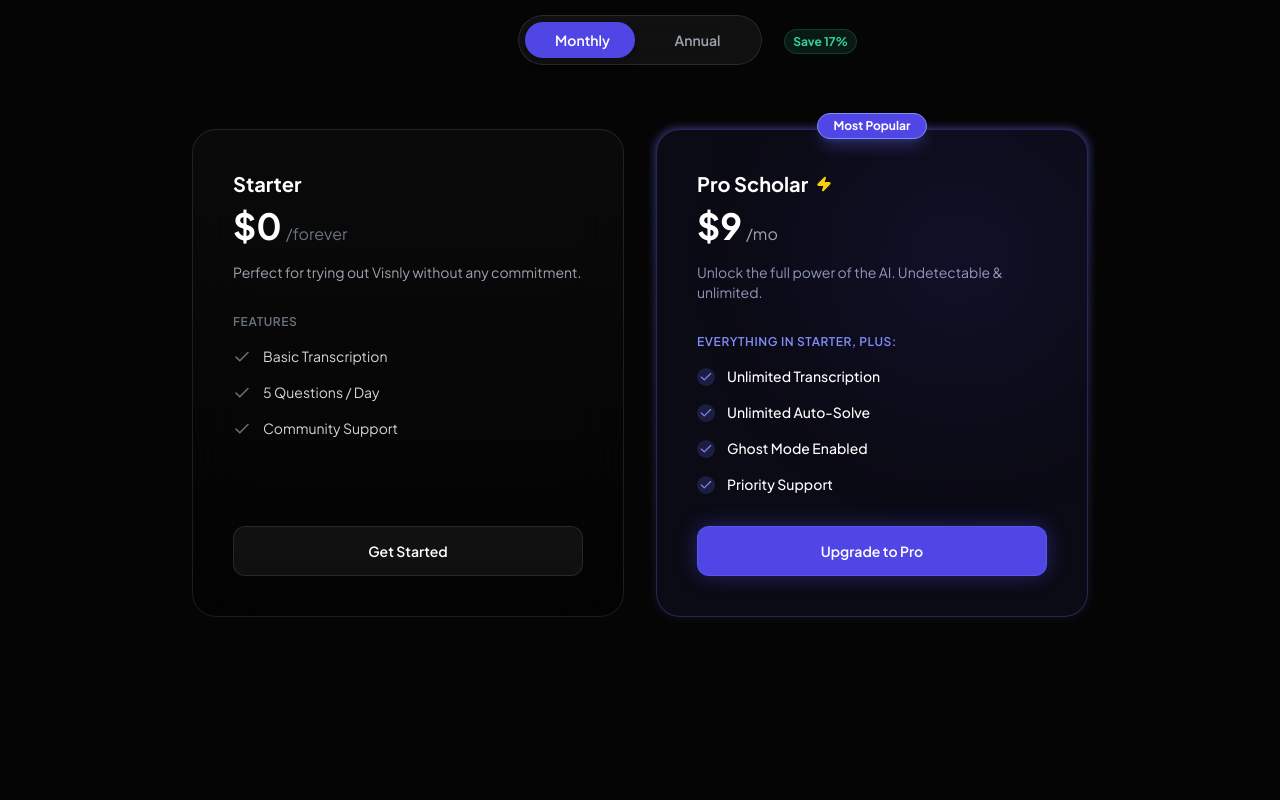
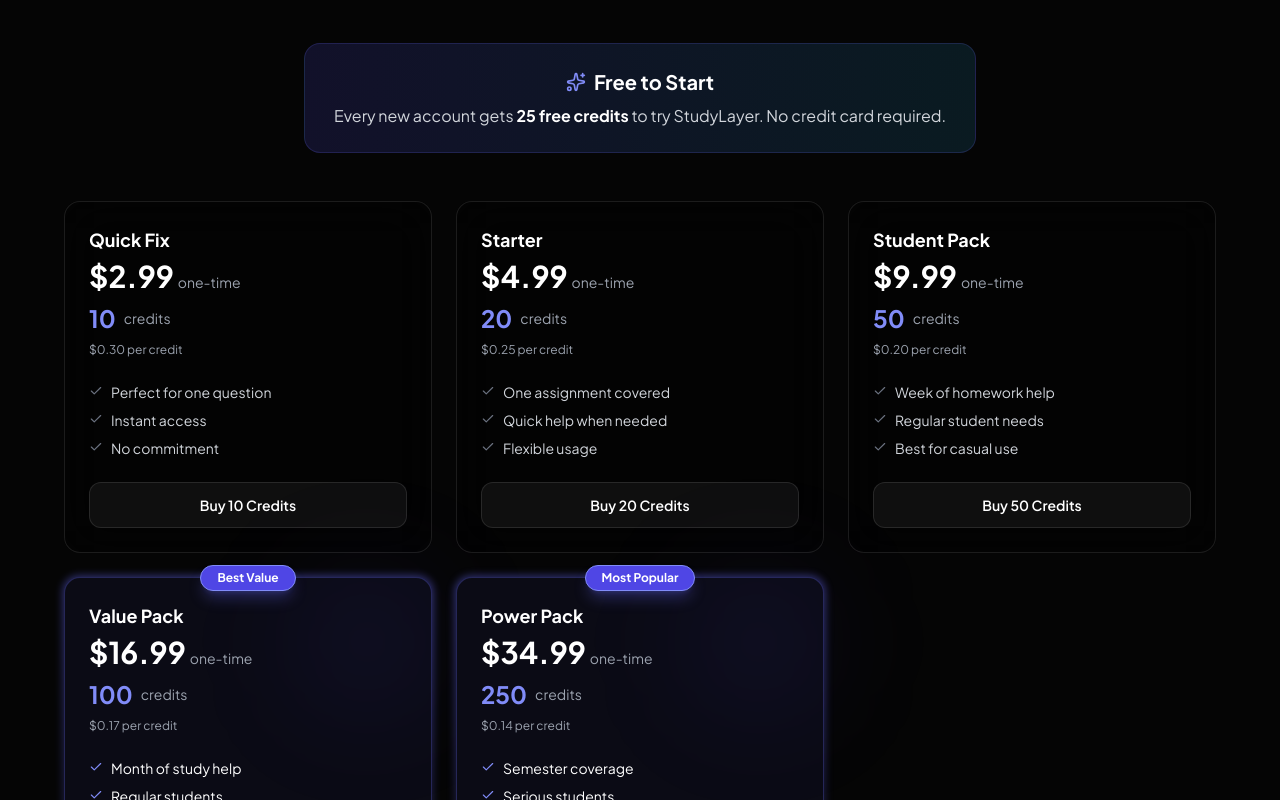
Before and after one commit to timbehrens12/learning, a React (Vite) app in the folder web/: page / in a window 1280 px wide. Shown: the part 4540-5340 px from the top of the page. Built offline with nearby package versions, Linux system fonts and the light colour scheme.

Commit message:
Update pricing to show credit packages

```diff
--- a/web/src/components/Pricing.tsx
+++ b/web/src/components/Pricing.tsx
@@ -1,44 +1,65 @@
-import { useState } from 'react';
 import { motion } from 'framer-motion';
-import { Check, Sparkles, Zap } from 'lucide-react';
+import { Check, Sparkles } from 'lucide-react';
 
 export const Pricing = () => {
-  const [billingCycle, setBillingCycle] = useState<'monthly' | 'annual'>('monthly');
-
-  const plans = {
-    starter: {
+  const creditPackages = [
+    {
+      name: 'Quick Fix',
+      credits: 10,
+      price: 2.99,
+      pricePerCredit: 0.30,
+      badge: null,
+      features: ['Perfect for one question', 'Instant access', 'No commitment'],
+      cta: 'Buy 10 Credits',
+      ctaStyle: 'bg-white/5 hover:bg-white/10 border border-white/10 text-white',
+    },
+    {
       name: 'Starter',
-      monthly: { price: 0, period: 'Forever' },
-      annual: { price: 0, period: 'Forever' },
-      features: [
-        'Basic Transcription',
-        '5 Questions / Day',
-        'Community Support',
-      ],
-      cta: 'Get Started',
+      credits: 20,
+      price: 4.99,
+      pricePerCredit: 0.25,
+      badge: null,
+      features: ['One assignment covered', 'Quick help when needed', 'Flexible usage'],
+      cta: 'Buy 20 Credits',
       ctaStyle: 'bg-white/5 hover:bg-white/10 border border-white/10 text-white',
-      icon: null,
     },
-    pro: {
-      name: 'Pro Scholar',
-      monthly: { price: 9, period: '/mo' },
-      annual: { price: 90, period: '/year', savings: 'Save 17%' },
-      features: [
-        'Unlimited Transcription',
-        'Unlimited Auto-Solve',
-        'Ghost Mode Enabled',
-        'Priority Support',
-      ],
-      cta: 'Upgrade to Pro',
+    {
+      name: 'Student Pack',
+      credits: 50,
+      price: 9.99,
+      pricePerCredit: 0.20,
+      badge: null,
+      features: ['Week of homework help', 'Regular student needs', 'Best for casual use'],
+      cta: 'Buy 50 Credits',
+      ctaStyle: 'bg-white/5 hover:bg-white/10 border border-white/10 text-white',
+    },
+    {
+      name: 'Value Pack',
+      credits: 100,
+      price: 16.99,
+      pricePerCredit: 0.17,
+      badge: 'Best Value',
+      features: ['Month of study help', 'Regular students', '15% savings'],
+      cta: 'Buy 100 Credits',
       ctaStyle: 'bg-indigo-600 hover:bg-indigo-500 border border-indigo-500/50 text-white shadow-[0_0_20px_rgba(79,70,229,0.4)]',
       popular: true,
-      icon: <Sparkles className="w-5 h-5" />,
     },
-  };
+    {
+      name: 'Power Pack',
+      credits: 250,
+      price: 34.99,
+      pricePerCredit: 0.14,
+      badge: 'Most Popular',
+      features: ['Semester coverage', 'Serious students', '44% savings'],
+      cta: 'Buy 250 Credits',
+      ctaStyle: 'bg-indigo-600 hover:bg-indigo-500 border border-indigo-500/50 text-white shadow-[0_0_20px_rgba(79,70,229,0.4)]',
+      popular: true,
+    },
+  ];
 
   return (
     <section id="pricing" className="py-24 md:py-32 px-4 relative z-10">
-      <div className="max-w-6xl mx-auto">
+      <div className="max-w-7xl mx-auto">
         {/* Header */}
         <motion.div
           initial={{ opacity: 0, y: 20 }}
@@ -47,148 +68,96 @@ export const Pricing = () => {
           className="text-center mb-16"
         >
           <h2 className="text-4xl sm:text-5xl md:text-6xl font-bold mb-6 tracking-tight">
-            Simple pricing, <br/>
-            <span className="text-transparent bg-clip-text bg-gradient-to-r from-indigo-400 to-cyan-400">unlimited potential.</span>
+            Pay only for what you use, <br/>
+            <span className="text-transparent bg-clip-text bg-gradient-to-r from-indigo-400 to-cyan-400">no subscriptions.</span>
           </h2>
           <p className="text-lg text-gray-400 max-w-2xl mx-auto">
-            Start for free, upgrade when you're ready to dominate your exams.
+            Start with 25 free credits. Buy more when you need them. No monthly fees, no commitment.
           </p>
         </motion.div>
 
-        {/* Billing Toggle */}
+        {/* Free Tier Banner */}
         <motion.div
           initial={{ opacity: 0, y: 20 }}
           whileInView={{ opacity: 1, y: 0 }}
           viewport={{ once: true }}
           transition={{ delay: 0.1 }}
-          className="flex justify-center mb-16"
+          className="mb-12 max-w-2xl mx-auto"
         >
-          <div className="bg-white/5 border border-white/10 backdrop-blur-xl rounded-full p-1.5 inline-flex relative">
-            <div
-                className={`absolute top-1.5 bottom-1.5 rounded-full bg-indigo-600 transition-all duration-300 ease-out shadow-lg ${
-                    billingCycle === 'monthly' ? 'left-1.5 w-[110px]' : 'left-[120px] w-[110px]'
-                }`}
-            />
-            <button
-              onClick={() => setBillingCycle('monthly')}
-              className={`relative px-6 py-2 rounded-full text-sm font-semibold transition-colors z-10 w-[115px] ${
-                billingCycle === 'monthly' ? 'text-white' : 'text-gray-400 hover:text-white'
-              }`}
-            >
-              Monthly
-            </button>
-            <button
-              onClick={() => setBillingCycle('annual')}
-              className={`relative px-6 py-2 rounded-full text-sm font-semibold transition-colors z-10 w-[115px] flex items-center justify-center gap-2 ${
-                billingCycle === 'annual' ? 'text-white' : 'text-gray-400 hover:text-white'
-              }`}
-            >
-              Annual
-            </button>
-
-             {/* Savings Badge - positioned specifically */}
-             <div className="absolute -right-24 top-1/2 -translate-y-1/2 hidden sm:block">
-                <span className="text-xs font-bold text-emerald-400 bg-emerald-400/10 border border-emerald-400/20 px-2 py-1 rounded-full">
-                    Save 17%
-                </span>
+          <div className="bg-gradient-to-r from-indigo-900/30 to-cyan-900/30 border border-indigo-500/20 rounded-2xl p-6 text-center">
+            <div className="flex items-center justify-center gap-2 mb-2">
+              <Sparkles className="w-5 h-5 text-indigo-400" />
+              <h3 className="text-xl font-bold text-white">Free to Start</h3>
             </div>
+            <p className="text-gray-300">Every new account gets <span className="font-bold text-white">25 free credits</span> to try StudyLayer. No credit card required.</p>
           </div>
         </motion.div>
 
-        {/* Pricing Cards */}
-        <div className="grid grid-cols-1 md:grid-cols-2 gap-8 max-w-4xl mx-auto">
-          {/* Starter Plan */}
+        {/* Credit Packages Grid */}
+        <div className="grid grid-cols-1 md:grid-cols-2 lg:grid-cols-3 gap-6 max-w-6xl mx-auto">
+          {creditPackages.map((pkg, index) => (
             <motion.div
-            initial={{ opacity: 0, x: -20 }}
-            whileInView={{ opacity: 1, x: 0 }}
+              key={pkg.credits}
+              initial={{ opacity: 0, y: 20 }}
+              whileInView={{ opacity: 1, y: 0 }}
               viewport={{ once: true }}
-            transition={{ delay: 0.2 }}
-            className="relative group"
+              transition={{ delay: 0.1 + index * 0.1 }}
+              className={`relative group ${pkg.popular ? 'lg:col-span-1' : ''}`}
             >
-            <div className="absolute inset-0 bg-gradient-to-b from-white/5 to-transparent rounded-3xl -z-10" />
-            <div className="h-full p-8 sm:p-10 rounded-3xl border border-white/10 bg-black/40 backdrop-blur-xl hover:border-white/20 transition-all duration-300 flex flex-col">
-              <div className="mb-8">
-                <h3 className="text-xl font-bold text-white mb-2">{plans.starter.name}</h3>
-                <div className="flex items-baseline gap-1">
-                  <span className="text-4xl font-bold text-white">${plans.starter[billingCycle].price}</span>
-                  <span className="text-gray-500">/forever</span>
+              {/* Popular Badge */}
+              {pkg.badge && (
+                <div className="absolute -top-3 left-0 right-0 flex justify-center z-20">
+                  <div className="bg-indigo-600 text-white text-xs font-bold px-4 py-1 rounded-full shadow-lg shadow-indigo-500/30 border border-indigo-400">
+                    {pkg.badge}
                   </div>
-                <p className="text-sm text-gray-400 mt-4">Perfect for trying out Visnly without any commitment.</p>
+                </div>
+              )}
+
+              {/* Glow Effect for Popular */}
+              {pkg.popular && (
+                <div className="absolute -inset-[1px] bg-gradient-to-b from-indigo-500 to-indigo-500/20 rounded-2xl opacity-50 group-hover:opacity-100 transition-opacity duration-500 blur-sm" />
+              )}
+
+              <div className={`relative h-full p-6 rounded-2xl border backdrop-blur-xl flex flex-col transition-all duration-300 ${
+                pkg.popular
+                  ? 'border-indigo-500/30 bg-[#0B0B15] hover:border-indigo-400/50'
+                  : 'border-white/10 bg-black/40 hover:border-white/20'
+              }`}>
+                {/* Background Gradient for Popular */}
+                {pkg.popular && (
+                  <div className="absolute top-0 right-0 w-32 h-32 bg-indigo-600/10 blur-[60px] rounded-full pointer-events-none" />
+                )}
+
+                <div className="mb-6 relative z-10">
+                  <h3 className="text-lg font-bold text-white mb-1">{pkg.name}</h3>
+                  <div className="flex items-baseline gap-1 mb-2">
+                    <span className="text-3xl font-bold text-white">${pkg.price}</span>
+                    <span className="text-gray-400 text-sm">one-time</span>
+                  </div>
+                  <div className="flex items-center gap-2 mb-2">
+                    <span className="text-2xl font-bold text-indigo-400">{pkg.credits}</span>
+                    <span className="text-gray-400 text-sm">credits</span>
+                  </div>
+                  <p className="text-xs text-gray-400">${pkg.pricePerCredit.toFixed(2)} per credit</p>
                 </div>
 
-              <div className="flex-grow">
-                <div className="text-xs font-semibold text-gray-500 uppercase tracking-wider mb-4">Features</div>
-                <ul className="space-y-4 mb-8">
-                    {plans.starter.features.map((feature, i) => (
-                    <li key={i} className="flex items-start gap-3">
-                        <Check size={18} className="text-gray-500 mt-0.5 shrink-0" />
-                        <span className="text-gray-300 text-sm">{feature}</span>
+                <div className="flex-grow mb-6 relative z-10">
+                  <ul className="space-y-2">
+                    {pkg.features.map((feature, i) => (
+                      <li key={i} className="flex items-start gap-2">
+                        <Check size={14} className={`mt-0.5 shrink-0 ${pkg.popular ? 'text-indigo-400' : 'text-gray-500'}`} />
+                        <span className={`text-sm ${pkg.popular ? 'text-white' : 'text-gray-300'}`}>{feature}</span>
                       </li>
                     ))}
                   </ul>
                 </div>
 
-              <button className={`w-full py-3.5 rounded-xl font-semibold text-sm transition-all ${plans.starter.ctaStyle}`}>
-                {plans.starter.cta}
+                <button className={`w-full py-3 rounded-xl font-semibold text-sm transition-all relative z-10 hover:scale-[1.02] active:scale-[0.98] ${pkg.ctaStyle}`}>
+                  {pkg.cta}
                 </button>
               </div>
             </motion.div>
-
-          {/* Pro Plan */}
-          <motion.div
-            initial={{ opacity: 0, x: 20 }}
-            whileInView={{ opacity: 1, x: 0 }}
-            viewport={{ once: true }}
-            transition={{ delay: 0.3 }}
-            className="relative group"
-          >
-            {/* Popular Badge */}
-            <div className="absolute -top-4 left-0 right-0 flex justify-center z-20">
-                <div className="bg-indigo-600 text-white text-xs font-bold px-4 py-1 rounded-full shadow-lg shadow-indigo-500/30 border border-indigo-400">
-                    Most Popular
-                </div>
-            </div>
-
-            {/* Glow Effect */}
-            <div className="absolute -inset-[1px] bg-gradient-to-b from-indigo-500 to-indigo-500/20 rounded-3xl opacity-50 group-hover:opacity-100 transition-opacity duration-500 blur-sm" />
-
-            <div className="relative h-full p-8 sm:p-10 rounded-3xl border border-indigo-500/30 bg-[#0B0B15] backdrop-blur-xl flex flex-col overflow-hidden">
-              {/* Background Gradient */}
-              <div className="absolute top-0 right-0 w-64 h-64 bg-indigo-600/10 blur-[80px] rounded-full pointer-events-none" />
-
-              <div className="mb-8 relative z-10">
-                <div className="flex justify-between items-start mb-2">
-                    <h3 className="text-xl font-bold text-white flex items-center gap-2">
-                        {plans.pro.name}
-                        <Zap size={16} className="text-yellow-400 fill-yellow-400" />
-                    </h3>
-                </div>
-                <div className="flex items-baseline gap-1">
-                  <span className="text-4xl font-bold text-white">${plans.pro[billingCycle].price}</span>
-                  <span className="text-gray-400">{plans.pro[billingCycle].period}</span>
-                </div>
-                <p className="text-sm text-indigo-200/70 mt-4">Unlock the full power of the AI. Undetectable & unlimited.</p>
-              </div>
-
-              <div className="flex-grow relative z-10">
-                <div className="text-xs font-semibold text-indigo-400 uppercase tracking-wider mb-4">Everything in Starter, plus:</div>
-                <ul className="space-y-4 mb-8">
-                    {plans.pro.features.map((feature, i) => (
-                    <li key={i} className="flex items-start gap-3">
-                        <div className="mt-0.5 rounded-full bg-indigo-500/20 p-0.5">
-                            <Check size={14} className="text-indigo-400 shrink-0" />
-                        </div>
-                        <span className="text-white text-sm font-medium">{feature}</span>
-                    </li>
           ))}
-                </ul>
-              </div>
-
-              <button className={`w-full py-3.5 rounded-xl font-semibold text-sm transition-all relative z-10 hover:scale-[1.02] active:scale-[0.98] ${plans.pro.ctaStyle}`}>
-                {plans.pro.cta}
-              </button>
-            </div>
-          </motion.div>
         </div>
       </div>
     </section>
```
Lines whose indentation alone changed are shown as unchanged.
